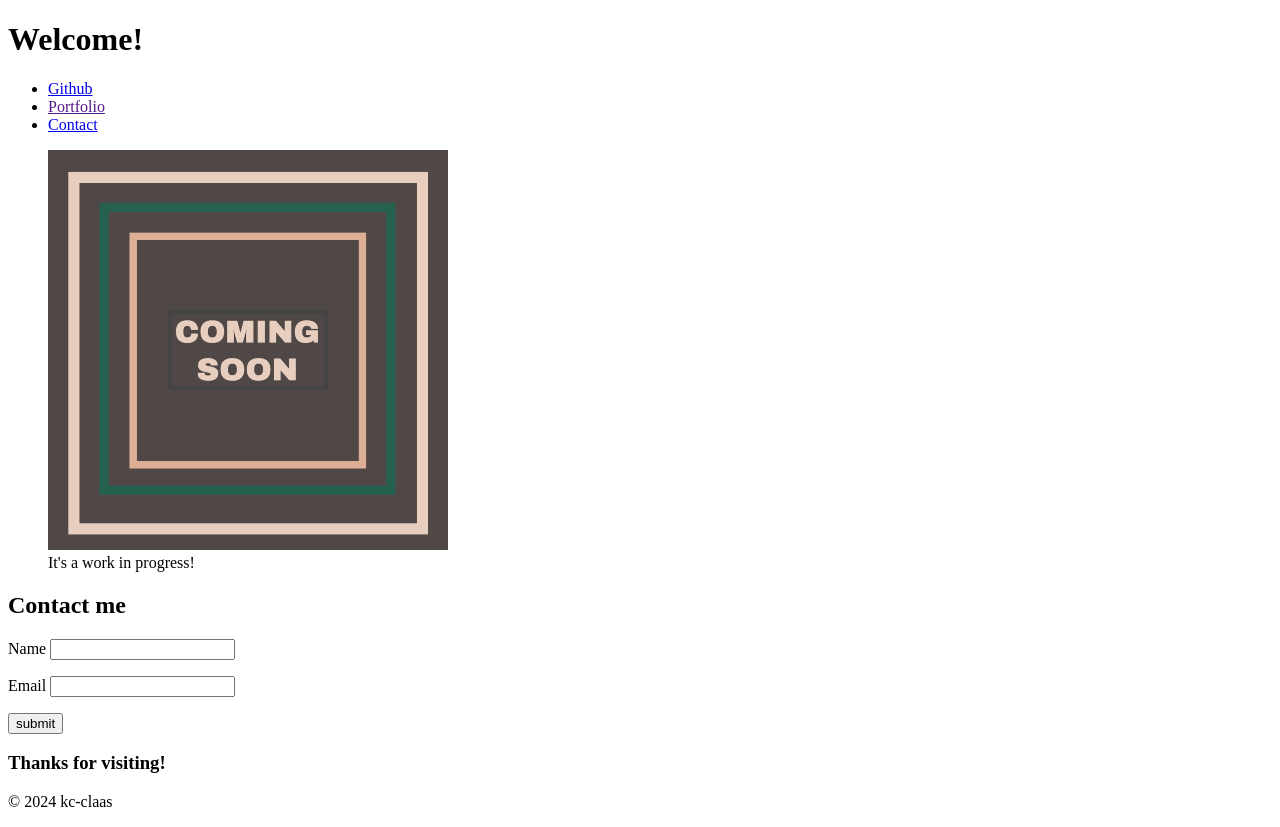
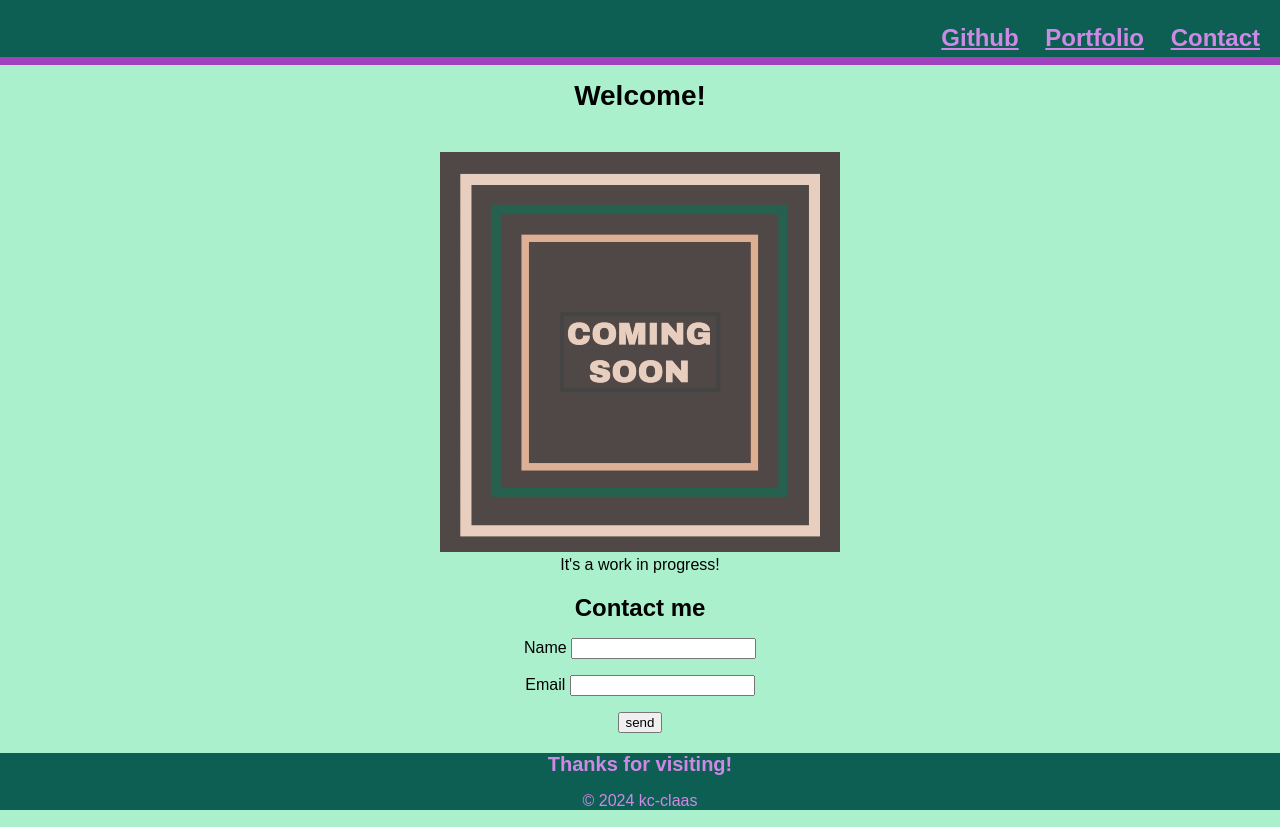
Before and after one commit to kc-claas/landing-page-miniproject, a plain HTML site: page index.html in a window 1280 px wide. Drawn offline with Linux system fonts and the light colour scheme.

Commit message:
added css

```diff
--- a/assets/style.css
+++ b/assets/style.css
@@ -0,0 +1,35 @@
+*{
+    font-family: Arial, Helvetica, sans-serif;
+    margin-left: 0; margin-right:0; margin-bottom:0;
+}
+
+body {font-size: 16px;
+    text-align:center;
+    color:black;
+    background-color: rgb(170, 240, 205);
+}
+
+h1{font-size: 28px;}
+h2{font-size: 24px;}
+h3{font-size: 20px;}
+
+header, footer, nav {background-color: rgb(13, 95, 84);
+color: rgb(208, 136, 230);}
+
+header {position:fixed; top:0; left:0; right:0;
+        padding-bottom: 5px;
+        border-bottom: 8px solid rgb(160, 65, 189);
+}
+
+nav{text-align: right;
+    font-size: 24px;
+}
+
+header nav ul li {display: inline;
+}
+
+a{color:rgb(208, 136, 230); font-weight: bolder; margin-right:20px;}
+
+h1{margin-top: 80px;}
+
+figure {margin-top: 40px;}
--- a/index.html
+++ b/index.html
@@ -9,7 +9,6 @@
 
 <body>
     <header>
-        <h1>Welcome!</h1>
         <nav>
             <ul>
                 <li><a href="https://github.com/kc-claas?tab=repositories">Github</a></aGithub></li>
@@ -18,12 +17,13 @@
             </ul>
         </nav>
     </header>
+    <h1>Welcome!</h1>
     <figure>
         <img src="./assets/image-1.png" alt="Coming Soon">
         <figcaption>It's a work in progress!</figcaption>
     </figure>
     <section>
-    <h2>Contact me</h2>
+    <h2 id="contact">Contact me</h2>
         <form>
         <p>
             <label for="name">Name</label>
@@ -34,7 +34,7 @@
             <input type="email" name="email" required>
         </p>
         <p>
-            <input type="submit" value="submit">
+            <input type="submit" value="send">
         </p>
         </form>
     </section>
```
